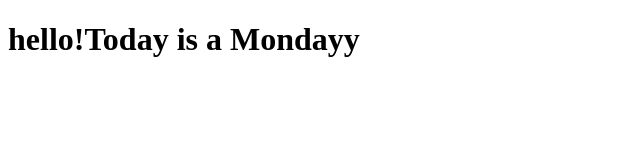
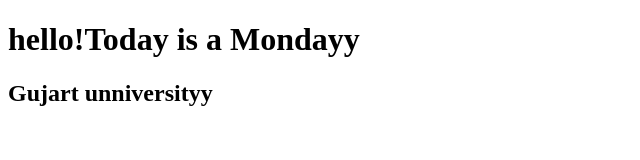
Before and after one commit to YashDesai-11/yash_20_mid2025, a plain HTML site: page index.html in a window 1280 px wide. Shown: the whole page, without its empty margins (0-640 px from the left). Drawn offline with Linux system fonts and the light colour scheme.

Commit message:
forthcommit

```diff
--- a/index.html
+++ b/index.html
@@ -7,5 +7,6 @@
 </head>
 <body>
     <h1>hello!Today is a Mondayy</h1>
+    <h2>Gujart unniversityy</h2>
 </body>
 </html>
```
